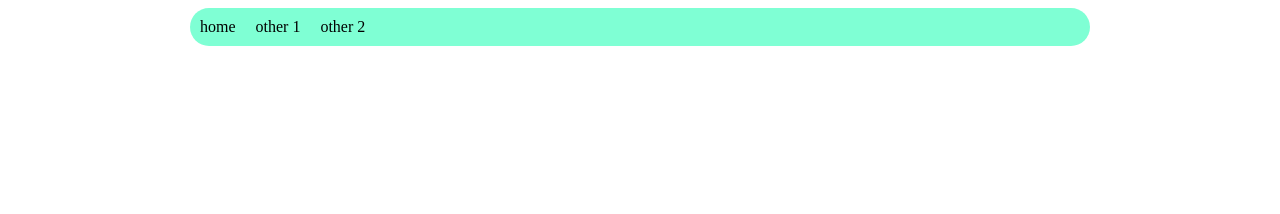
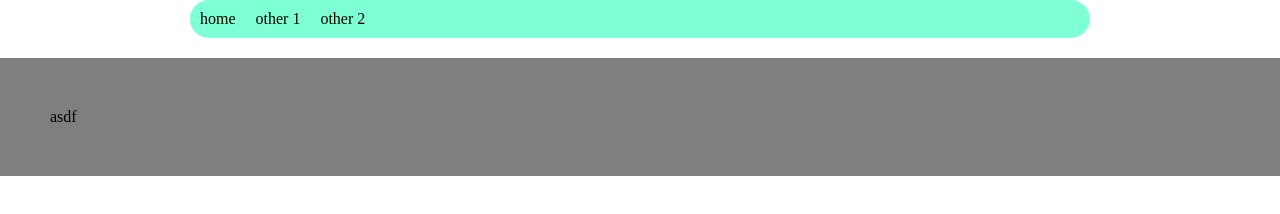
Before and after one commit to sande01/NMED_3520_Assignment_02, a plain HTML site: page index.html in a window 1280 px wide. Drawn offline with Linux system fonts and the light colour scheme.

Commit message:
addd content classs

```diff
--- a/CSS/style.css
+++ b/CSS/style.css
@@ -1,3 +1,7 @@
+body {
+    margin: 0;
+}
+
 header {
     max-width: 900px;
     border-radius: 20px;
@@ -25,3 +29,9 @@ header nav ul li:hover {
     border-radius: 20px;
     background-color: red;
 }
+
+.content {
+    margin-top: 20px;
+    padding: 50px;
+    background-color: rgba(1, 1, 1, 0.5);
+}
--- a/index.html
+++ b/index.html
@@ -1,11 +1,13 @@
 <!DOCTYPE html>
 <html lang="en">
+
 <head>
     <link rel="stylesheet" href="CSS/style.css">
     <meta charset="UTF-8">
     <meta name="viewport" content="width=device-width, initial-scale=1.0">
     <title>Document</title>
 </head>
+
 <body>
     <header>
         <nav>
@@ -16,5 +18,9 @@
             </ul>
         </nav>
     </header>
+    <div class="content">
+        asdf
+    </div>
 </body>
+
 </html>
```
